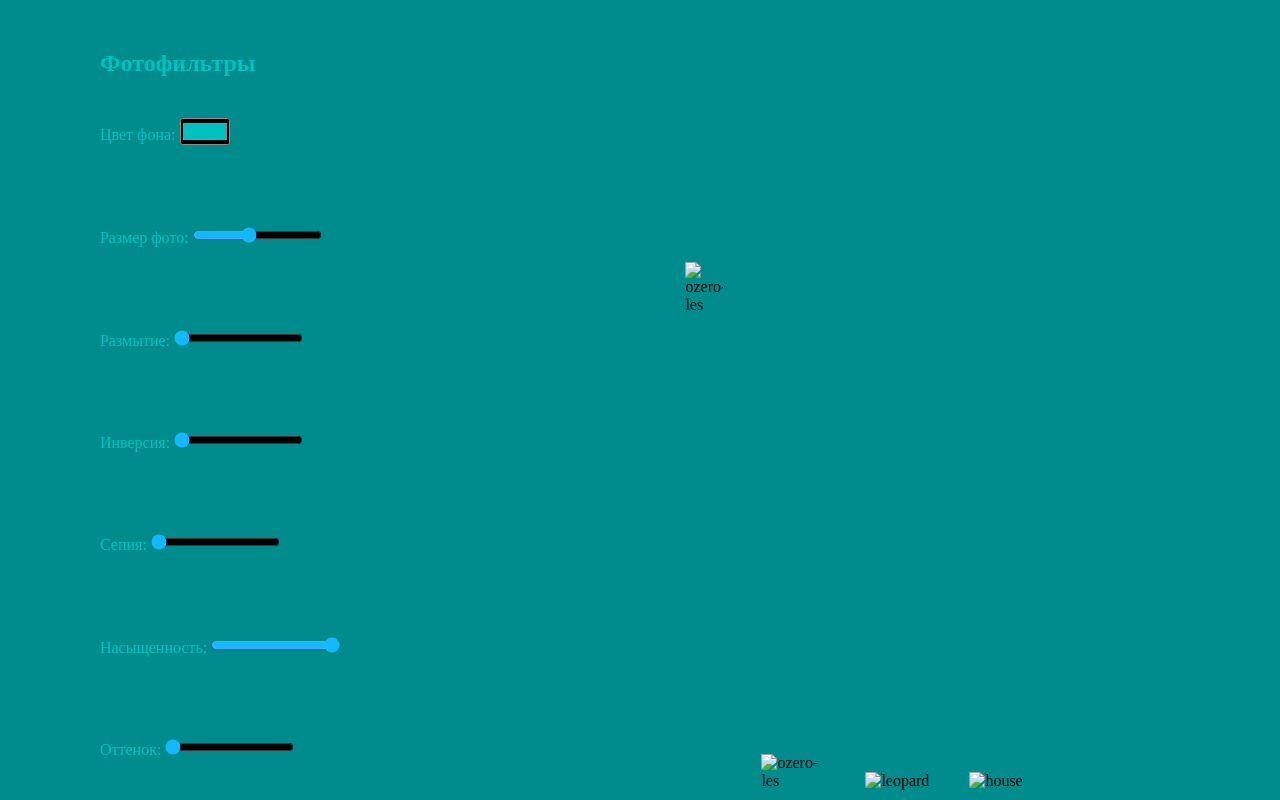
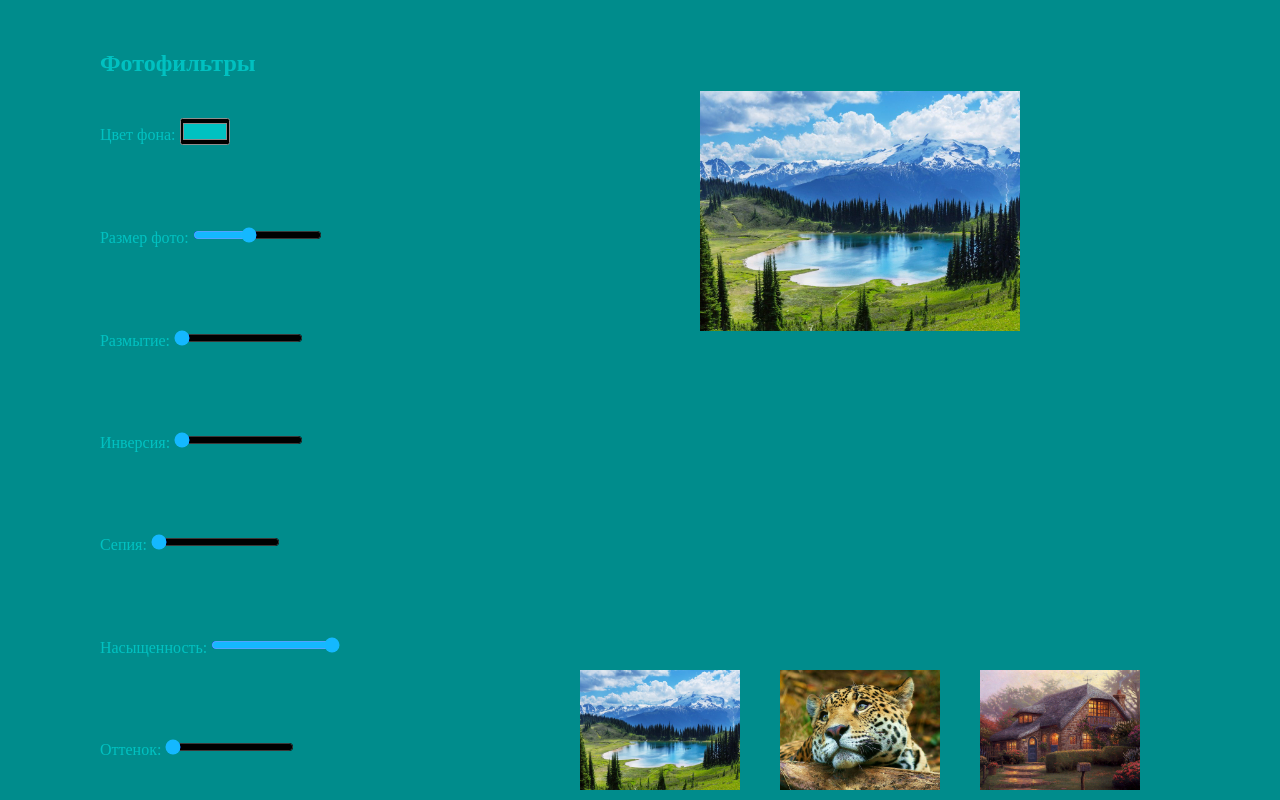
Before and after one commit to andrei-dut/rsschool-cv, a plain HTML site: page CSS-Variables-and-JS/index.html in a window 1280 px wide. Drawn offline with Linux system fonts and the light colour scheme.

Commit message:
refactor: add images

```diff
--- a/CSS-Variables-and-JS/index.html
+++ b/CSS-Variables-and-JS/index.html
@@ -41,12 +41,12 @@
     </div>
     <div class="images">
         <div class="images__main">
-            <img src="" alt="ozero-les">
+            <img src="img/ozero-les.jpg" alt="ozero-les">
         </div>
         <div class="images__choice">
-            <img class="active" src="" alt="ozero-les">
-            <img src="" alt="leopard">
-            <img src="" alt="house">
+            <img class="active" src="img/ozero-les.jpg" alt="ozero-les">
+            <img src="img/leopard.jpg" alt="leopard">
+            <img src="img/house.jpg" alt="house">
         </div>
     </div>
 </div>
```
Also changed, not shown: CSS-Variables-and-JS/img/house.jpg (added), CSS-Variables-and-JS/img/leopard.jpg (added), CSS-Variables-and-JS/img/ozero-les.jpg (added).
